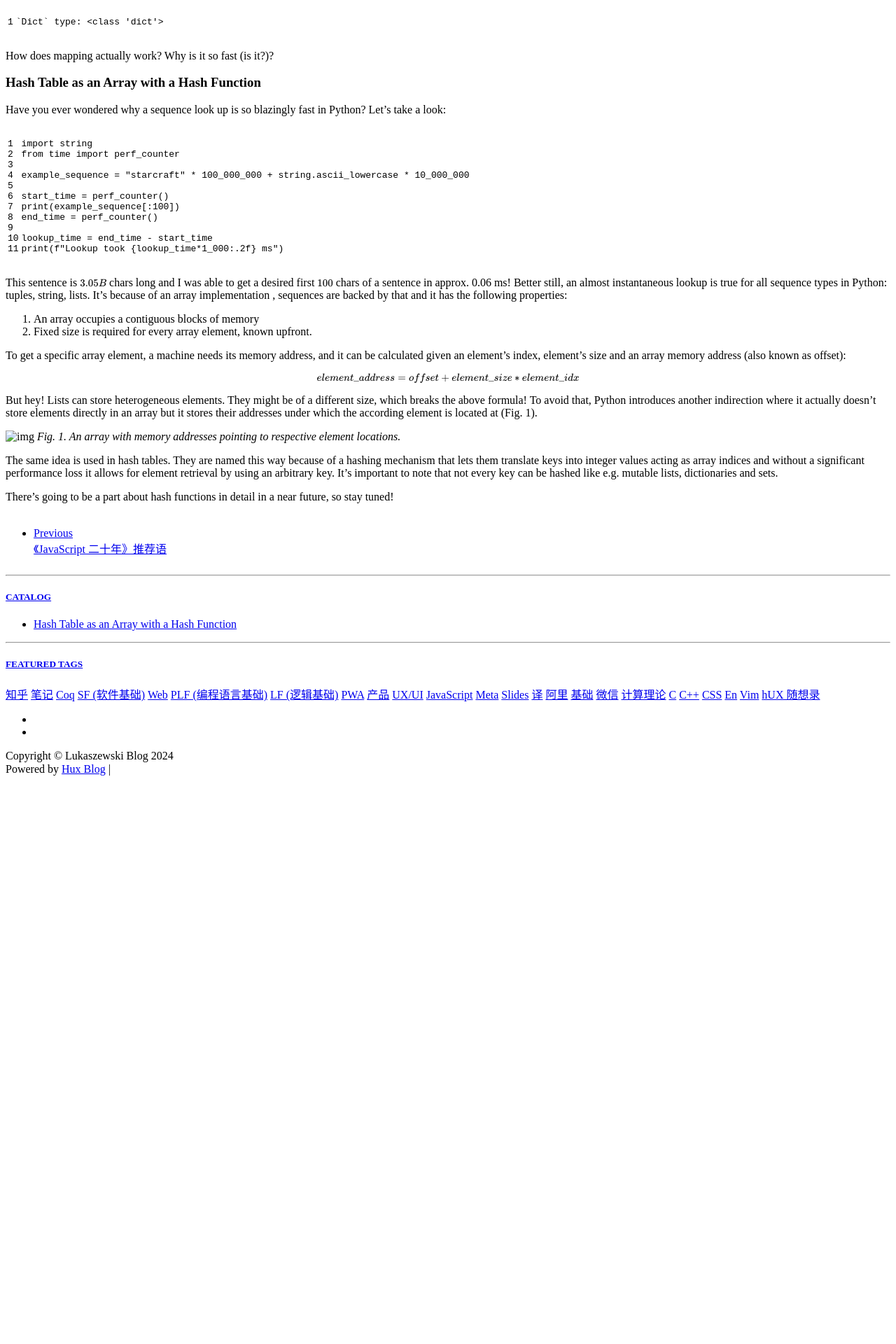
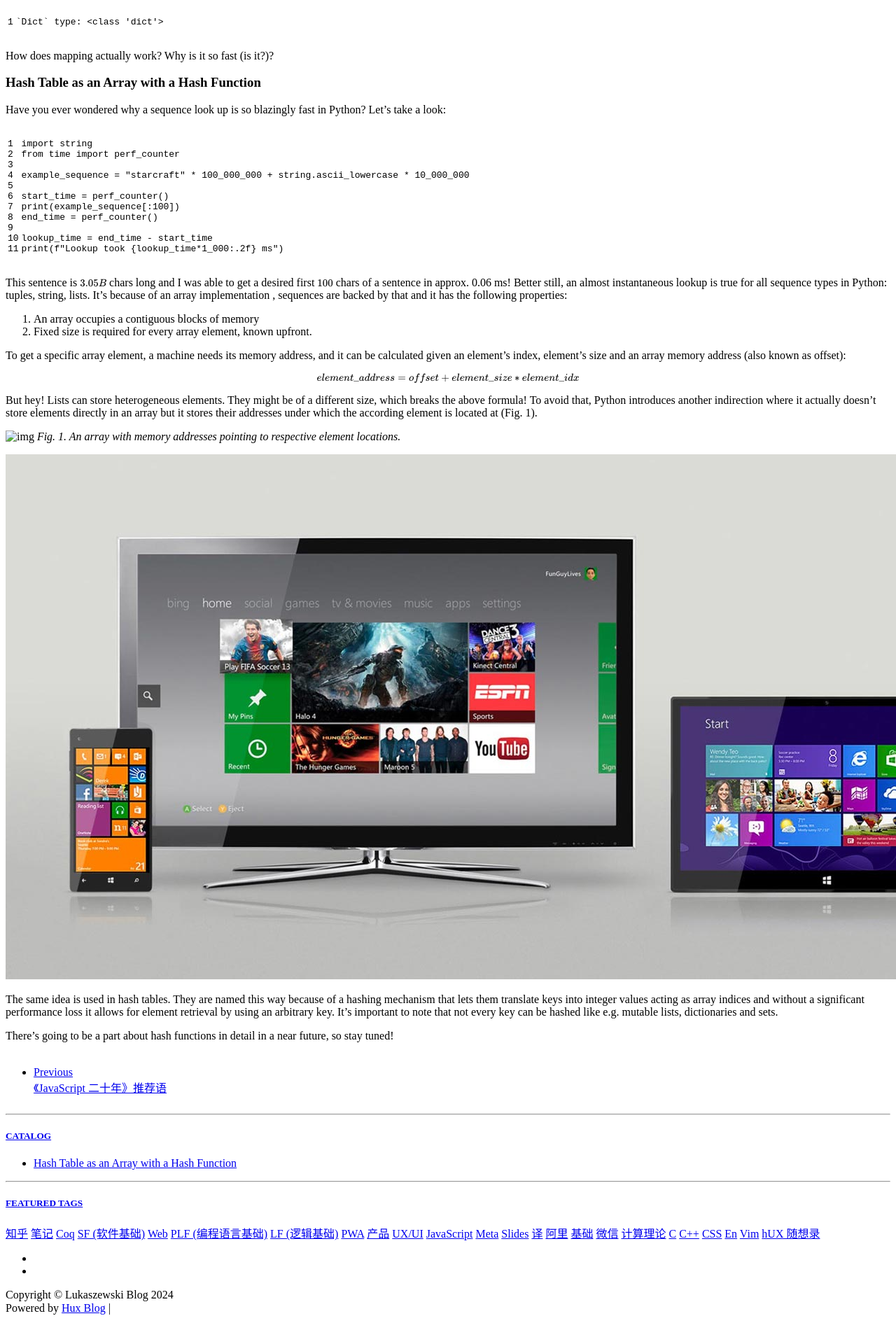
Before and after one commit to jakub-lukaszewski/jakub-lukaszewski.github.io, a Jekyll site: the page built from _posts/data_structures/2024-03-27-hash-table-intro.markdown, in a window 1280 px wide. Shown: the part 1042-2962 px from the top of the page at 70% size. Built offline with Jekyll 4.4.1, drawn with Linux system fonts in a browser that asks for light colours; formulas are drawn with MathJax 3; comment, search, counter and statistics services are not loaded; before the commit the page ends 2192 px from its top, so only the background shows below that; grey boxes are pictures that could not be loaded.

Commit message:
test image introduced

```diff
--- a/_posts/data_structures/2024-03-27-hash-table-intro.markdown
+++ b/_posts/data_structures/2024-03-27-hash-table-intro.markdown
@@ -81,6 +81,8 @@
 ![img](img/in-post/hash-table/post-hash-table-memory-addresses.jpg)
 *Fig. 1. An array with memory addresses pointing to respective element locations.*
 
+![img](/img/in-post/post-metro-ui.jpg)
+
 The same idea is used in hash tables. They are named this way because of a hashing mechanism that lets them translate keys into integer values acting as array indices and without a significant performance loss it allows for element retrieval by using an arbitrary key. It's important to note that not every key can be hashed like e.g. mutable lists, dictionaries and sets.
 
 There's going to be a part about hash functions in detail in a near future, so stay tuned!
```
